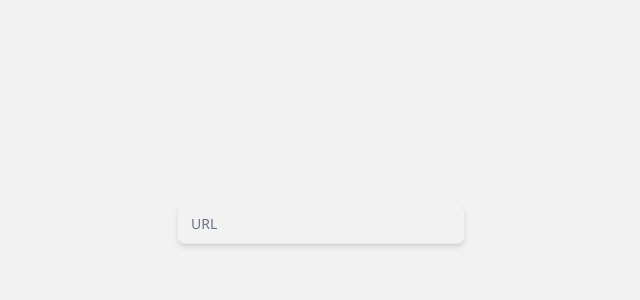
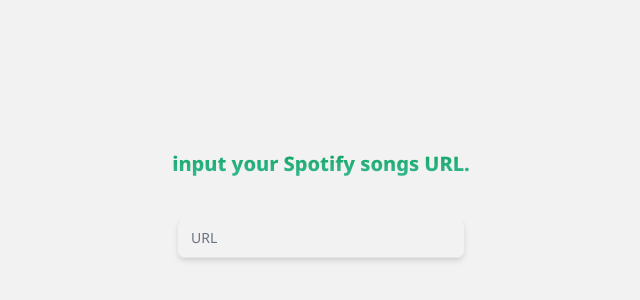
Before and after one commit to itku3/title-copy, a Next.js app: page / in a window 1280 px wide. Shown: the part 176-476 px from the top of the page, without its empty margins (319-959 px from the left). Built offline with nearby package versions, Linux system fonts and the light colour scheme.

Commit message:
fix : main page 수정

```diff
--- a/app/components/InputLink.tsx
+++ b/app/components/InputLink.tsx
@@ -16,7 +16,7 @@
   }
 
   return (
-  <div className="w-72 m-10">
+  <div className="w-72 m-10 items-center content-center justify-center flex">
   <div className="relative w-full min-w-[200px] h-10">
     <input
       onChange={(e) => setInputText(e.target.value)}
--- a/app/page.tsx
+++ b/app/page.tsx
@@ -25,12 +25,9 @@
   return (
     <main>
       <div className="w-screen h-screen flex flex-col content-center items-center justify-center bg-[#F2F2F2]">
-        <div>
-        {title && artist && imgURL && (
-            <Info title={title} artist={artist} imgURL={imgURL}/>
-        )}
+    {title && artist && imgURL ? <Info title={title} artist={artist} imgURL={imgURL}/>:<h1 className=" font-extrabold text-transparent text-xl bg-clip-text bg-gradient-to-t from-[#3cba92] to-[#0ba360] text-center">input your Spotify songs URL.</h1>
+}
         <InputLink onFetchTitle={fetchTitle} />
-        </div>
       </div>
     </main>
   );
--- a/next.config.mjs
+++ b/next.config.mjs
@@ -2,7 +2,8 @@
 const nextConfig = {
     images: {
         domains: [
-        "i.scdn.co"
+        "i.scdn.co",
+        "i.ytimg.com",
     ]
 }
 };
```
